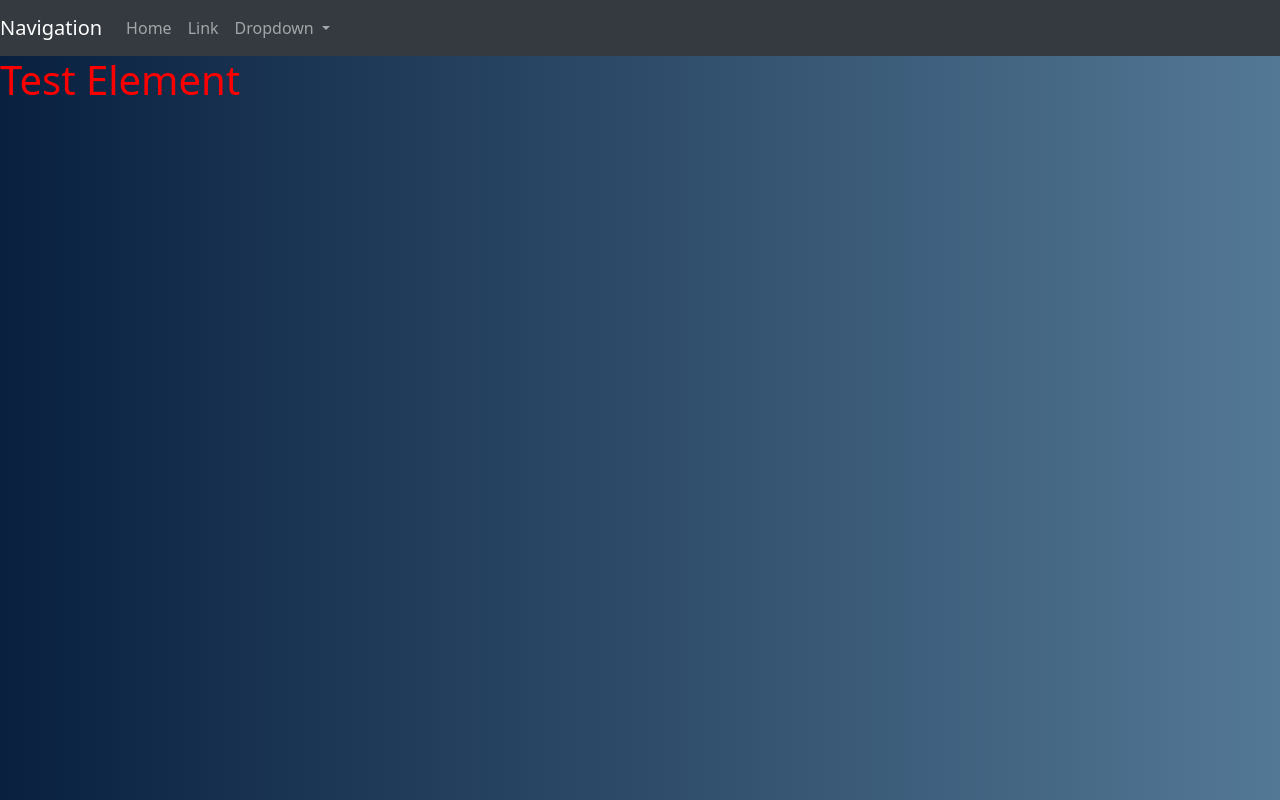
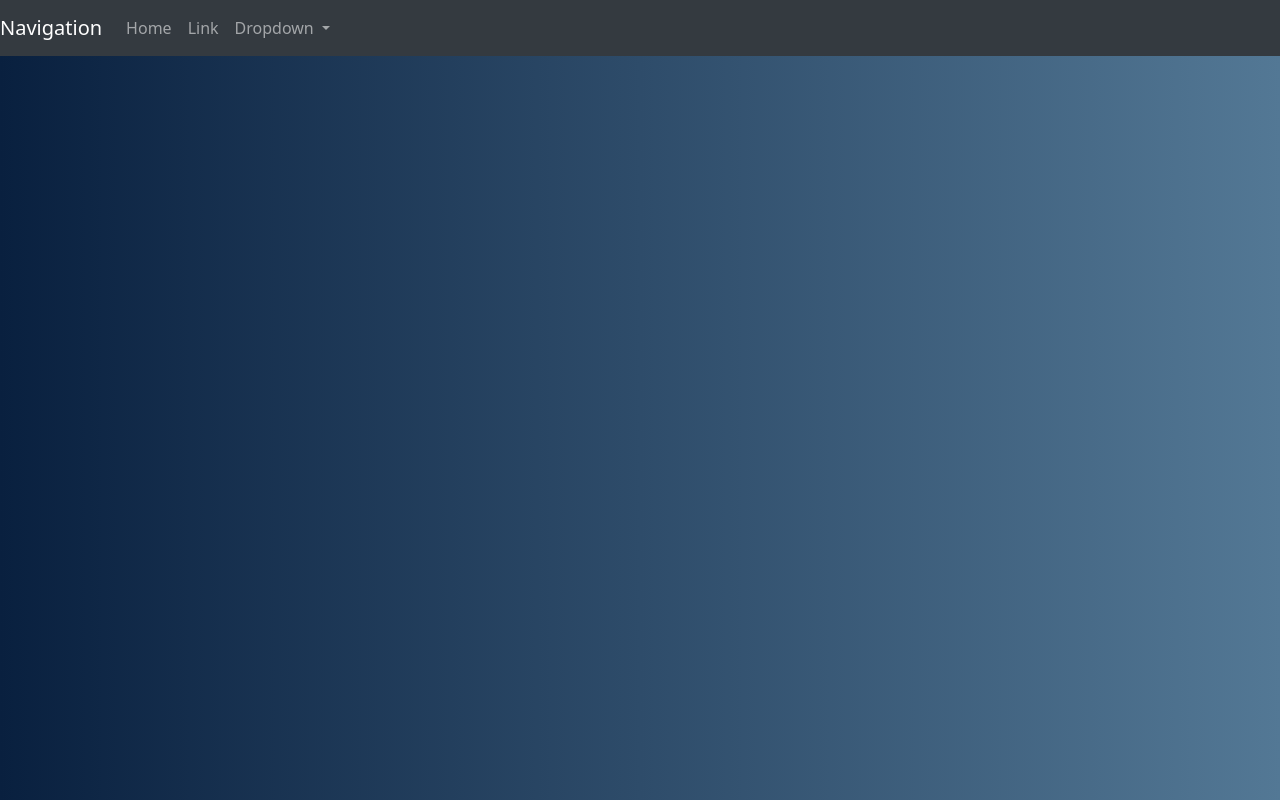
Before and after one commit to Patryk-1998/Patryk-1998.github.io, a plain HTML site: page contact.html in a window 1280 px wide. Drawn offline with nearby package versions, Linux system fonts and the light colour scheme.

Commit message:
Add files via upload

```diff
--- a/contact.html
+++ b/contact.html
@@ -48,7 +48,7 @@
   </div>
 </nav>
 
-<h1 class="main">Test Element</h1>
+
 
 </body>
 </html>
```
